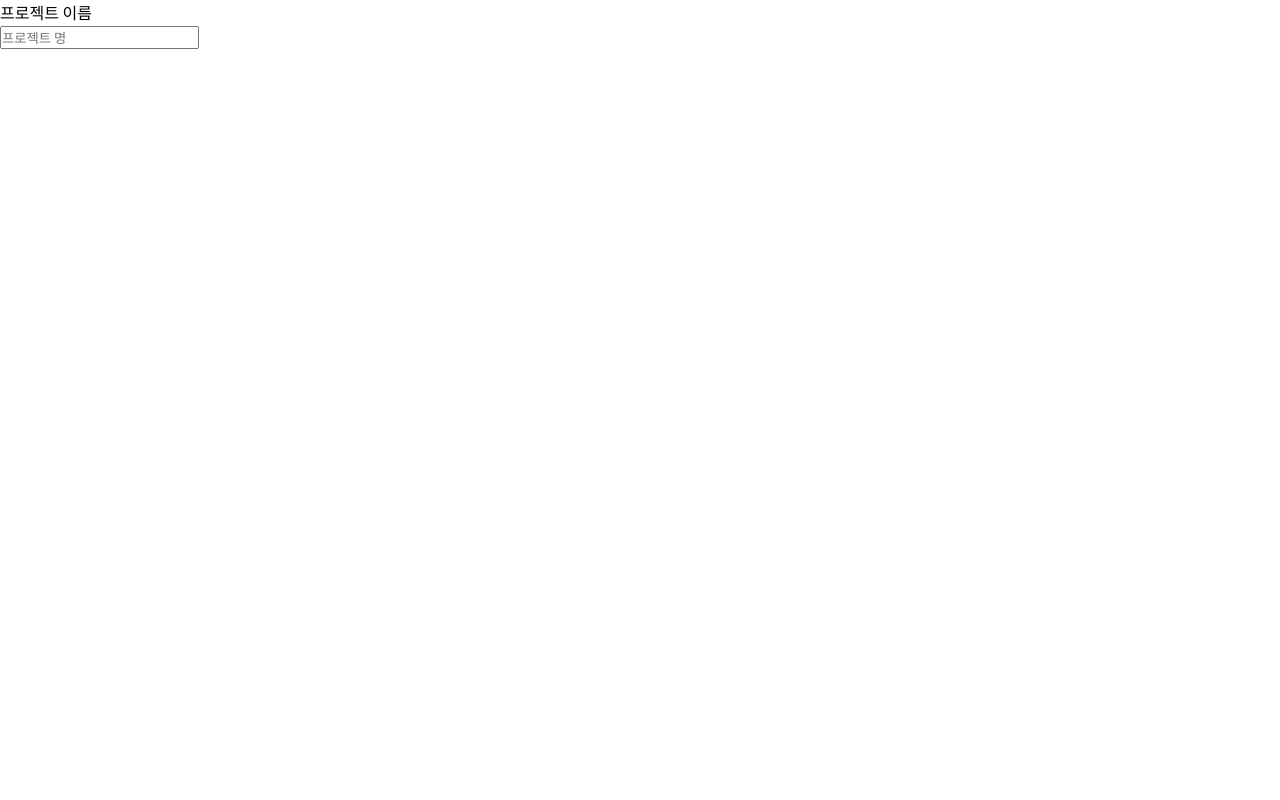
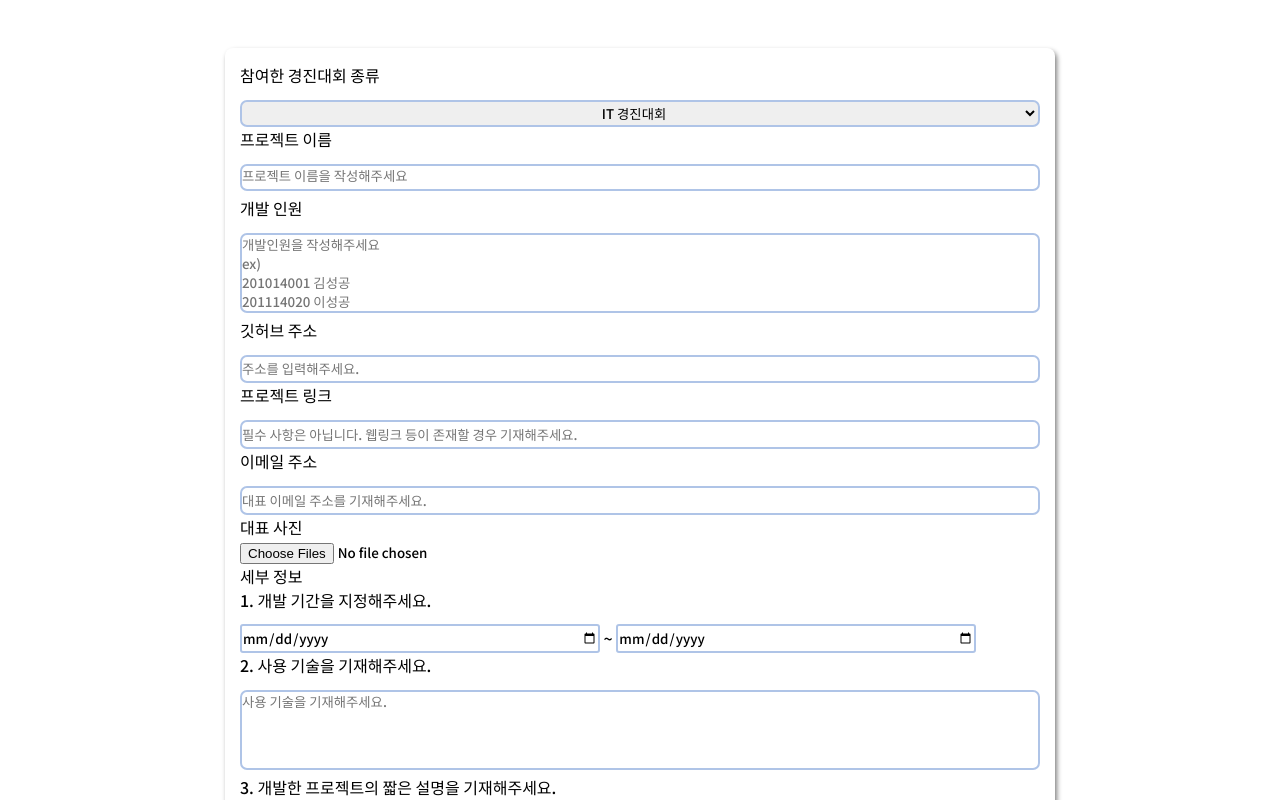
Before and after one commit to eunjung0613/ContestCollection-Web, a React (Create React App) app: page /write in a window 1280 px wide. Built offline with nearby package versions, Linux system fonts and the light colour scheme.

Commit message:
[#25]fix meetpage bug, add form

```diff
--- a/src/components/MeetCard/meet.tsx
+++ b/src/components/MeetCard/meet.tsx
@@ -17,6 +17,7 @@ const meetwrap = (theme: Theme) => css`
   display: flex;
   margin: auto auto;
   background-color: ${theme.color.white};
+  border-radius: 3rem;
 `;
 
 const imgwrapMain = css`
--- a/src/components/WriteCard/index.tsx
+++ b/src/components/WriteCard/index.tsx
@@ -1,22 +1,195 @@
 /** @jsxImportSource @emotion/react */
 
+import { IService } from "assets/serviceList";
 import { css, Theme } from "@emotion/react";
-import logo from "assets/images/logo.png";
-import { IService } from "assets/serviceList/index";
-import React, { useState } from "react";
 
 function WriteCard() {
+  const category = {
+    IT: "IT",
+    SW: "SW",
+    MC: "미디어컨텐츠",
+  };
+
   return (
     <div css={mainwrap}>
-      <form>
+      <form css={formwrap} method="post" action="">
+        <p>참여한 경진대회 종류 </p>
+        <select css={select} required>
+          <option value={category.IT}>IT 경진대회</option>
+          <option value={category.SW}>소프트웨어 경진대회</option>
+          <option value={category.MC}>미디어컨텐츠 경진대회</option>
+        </select>
         <p>프로젝트 이름</p>
-        <input type="text" placeholder="프로젝트 명"></input>
+        <textarea
+          placeholder="프로젝트 이름을 작성해주세요"
+          css={projectName}
+          required
+        ></textarea>
+        <p>개발 인원</p>
+        <textarea
+          placeholder="개발인원을 작성해주세요&#13;&#10;ex)&#13;&#10;201014001 김성공&#13;&#10;201114020 이성공"
+          css={textArea}
+          required
+        ></textarea>
+        <p>깃허브 주소</p>
+        <input
+          placeholder="주소를 입력해주세요."
+          type="url"
+          css={github}
+          required
+        ></input>
+        <p>프로젝트 링크</p>
+        <input
+          placeholder="필수 사항은 아닙니다. 웹링크 등이 존재할 경우 기재해주세요."
+          type="url"
+          css={github}
+        ></input>
+        <p>이메일 주소</p>
+        <input
+          placeholder="대표 이메일 주소를 기재해주세요."
+          type="email"
+          css={email}
+          required
+        ></input>
+        <p>대표 사진</p>
+        <input
+          type="file"
+          id="inputImage"
+          multiple
+          accept="image/*"
+          required
+        ></input>
+        <p>세부 정보</p>
+        <span>1. 개발 기간을 지정해주세요.</span>
+        <div>
+          <input type="date" min="2010-01-01" css={date} required></input>
+          &nbsp;~&nbsp;
+          <input type="date" min="2010-01-01" css={date} required></input>
+        </div>
+        <span>2. 사용 기술을 기재해주세요.</span>
+        <br />
+        <textarea
+          placeholder="사용 기술을 기재해주세요."
+          css={useSkil}
+          required
+        ></textarea>
+        <br />
+        <span>3. 개발한 프로젝트의 짧은 설명을 기재해주세요.</span>
+        <br />
+        <textarea
+          placeholder="프로젝트에 대해 한 두문장으로 기재해주세요."
+          css={summary}
+          required
+        ></textarea>
+        <div css={submitbtnwrap}>
+          <input type="submit" value="작성 완료" css={submitbtn}></input>
+        </div>
       </form>
     </div>
   );
 }
 
+export default WriteCard;
+
 // 하기 css 차후 작성 예정
-const mainwrap = css``;
+const mainwrap = css`
+  display: flex;
+  margin-top: 3rem;
+`;
 
-export default WriteCard;
+const formwrap = css`
+  margin: auto auto;
+  padding: 15px;
+  border-radius: 8px;
+  box-shadow: 2px 3px 5px 0px gray;
+`;
+
+const select = css`
+  box-sizing: border-box;
+  border: solid 2px #afc4e7;
+  border-radius: 7px;
+  width: 50rem;
+  height: 1.7rem;
+  margin-top: 0.8rem;
+  text-align: center;
+`;
+
+const projectName = css`
+  box-sizing: border-box;
+  border: solid 2px #afc4e7;
+  border-radius: 7px;
+  resize: none;
+  width: 50rem;
+  height: 1.7rem;
+  margin-top: 0.8rem;
+`;
+
+const textArea = css`
+  box-sizing: border-box;
+  border: solid 2px #afc4e7;
+  border-radius: 7px;
+  resize: none;
+  width: 50rem;
+  height: 5rem;
+  margin-top: 0.8rem;
+`;
+
+const github = css`
+  box-sizing: border-box;
+  border: solid 2px #afc4e7;
+  border-radius: 7px;
+  resize: none;
+  width: 50rem;
+  height: 1.8rem;
+  margin-top: 0.8rem;
+`;
+
+const email = css`
+  box-sizing: border-box;
+  border: solid 2px #afc4e7;
+  border-radius: 7px;
+  resize: none;
+  width: 50rem;
+  height: 1.8rem;
+  margin-top: 0.8rem;
+`;
+
+const date = css`
+  box-sizing: border-box;
+  border: solid 2px #afc4e7;
+  border-radius: 3px;
+  width: 22.5rem;
+  height: 1.8rem;
+  margin-top: 0.8rem;
+`;
+
+const useSkil = css`
+  box-sizing: border-box;
+  border: solid 2px #afc4e7;
+  border-radius: 7px;
+  resize: none;
+  width: 50rem;
+  height: 5rem;
+  margin-top: 0.8rem;
+`;
+
+const summary = css`
+  box-sizing: border-box;
+  border: solid 2px #afc4e7;
+  border-radius: 7px;
+  resize: none;
+  width: 50rem;
+  height: 3rem;
+  margin-top: 0.8rem;
+`;
+
+const submitbtnwrap = css`
+  text-align: right;
+`;
+
+const submitbtn = (theme: Theme) => css`
+  border-radius: 7px;
+  border: solid 2px #afc4e7;
+  box-shadow: 2px 3px 5px 0px;
+  background-color: #afc4e7;
+`;
--- a/src/pages/Meet/index.tsx
+++ b/src/pages/Meet/index.tsx
@@ -68,7 +68,7 @@ const meetwrap = (theme: Theme) => css`
   gap: 30px 40px;
   width: 100%;
   padding: 3rem;
-  height: auto;
+  min-height: 80vh;
 `;
 
 const link = (theme: Theme) => css`
@@ -92,12 +92,12 @@ const texta = css`
 
 const main = (theme: Theme) => css`
   background-color: ${theme.color.black};
+  height: auto;
 `;
 
 const linkwrap = css`
   width: 100%;
   padding: 3%;
-  margin: auto auto;
 `;
 
 const buttonwrap = (theme: Theme) => css`
@@ -111,19 +111,17 @@ const buttonwrap = (theme: Theme) => css`
   justify-content: space-between;
   text-align: center;
   background-color: ${theme.color.white};
-  width: 100%;
 `;
 
-const btn1 = (theme: Theme) => css`
-  width: 15%;
-  height: auto;
+const btn1 = css`
+  width: 2rem;
 `;
-const btn2 = (theme: Theme) => css`
-  width: 15%;
+const btn2 = css`
+  width: 2rem;
 `;
-const btn3 = (theme: Theme) => css`
-  width: 15%;
+const btn3 = css`
+  width: 2rem;
 `;
-const btn4 = (theme: Theme) => css`
-  width: 15%;
+const btn4 = css`
+  width: 2rem;
 `;
```
